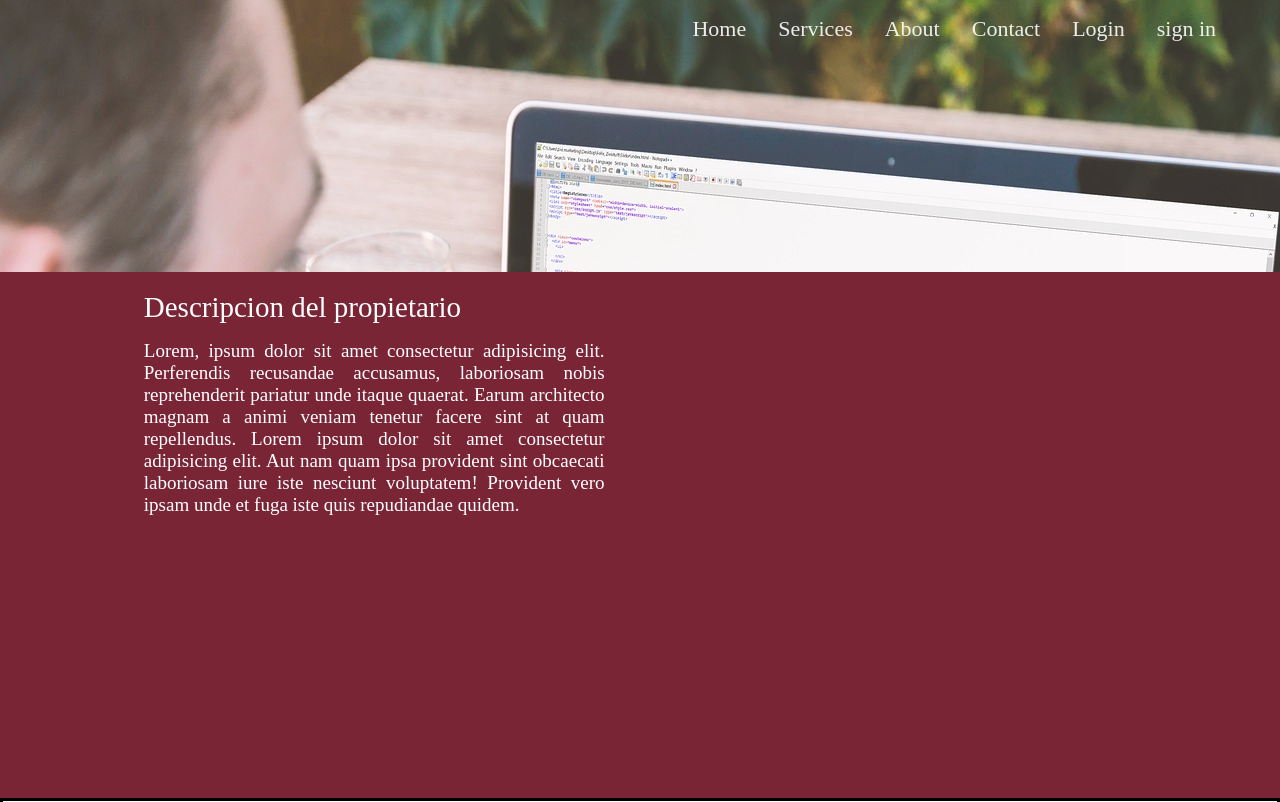
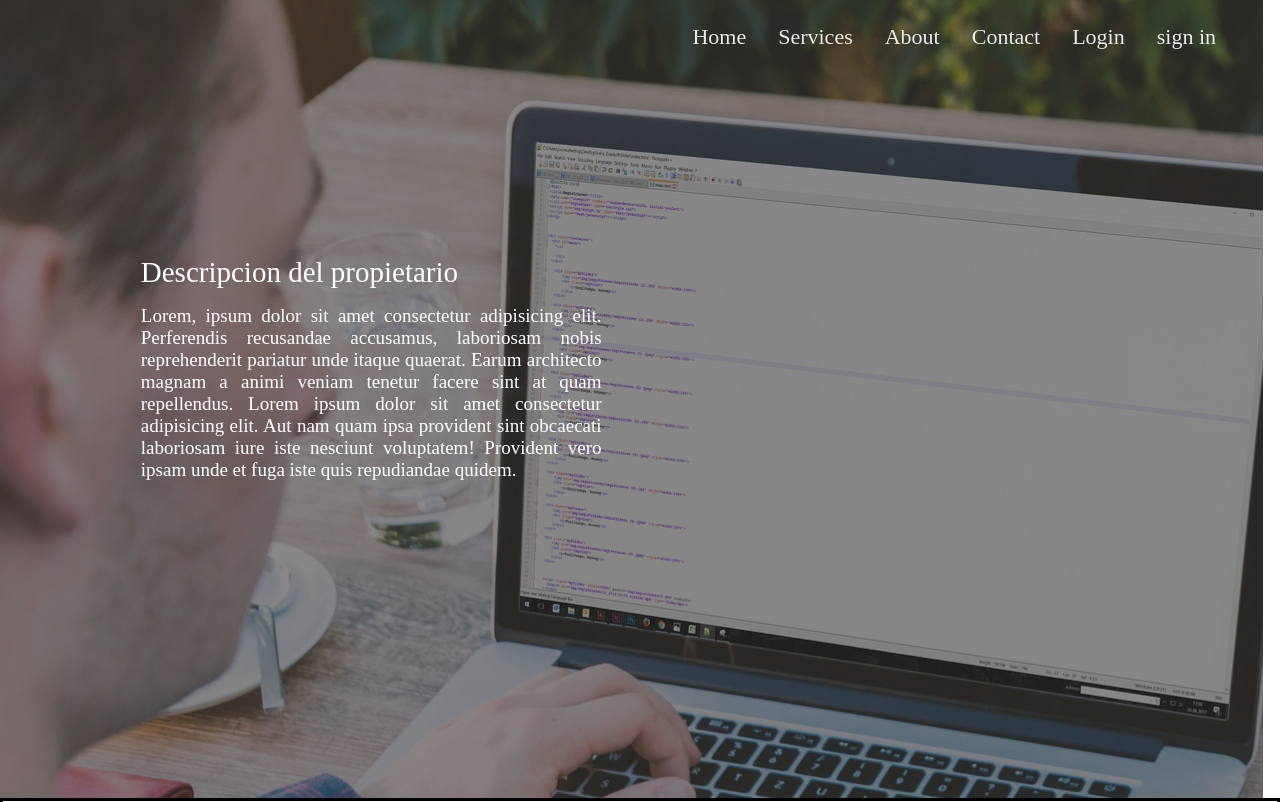
Before and after one commit to Maur025/Proyecto1, a plain HTML site: page index.html in a window 1280 px wide. Shown: the top 802 px of the page. Drawn offline with Linux system fonts and the light colour scheme.

Commit message:
Cambio del div header, de una seccion a formar parte de la imagen, para oscurer la imagen de fondo

```diff
--- a/index.html
+++ b/index.html
@@ -10,10 +10,11 @@
 
 </head>
 <body>
-    <div id="header">
 
-        <!--<img src="" alt="fondo" width="99.9%" height="720px"/>-->
+    <div id=container>
+        <div id="header">
 
+        </div>
         <div id="navar">
             <ul>
                 <li>Home</li>
@@ -24,9 +25,7 @@
                 <li>sign in</li>
             </ul>
         </div>
-    </div>
 
-    <div id=container>
         <div id="descr">
             <label>Descripcion del propietario</label>
             <p>Lorem, ipsum dolor sit amet consectetur adipisicing elit. Perferendis recusandae accusamus, laboriosam nobis reprehenderit pariatur unde itaque quaerat. Earum architecto magnam a animi veniam tenetur facere sint at quam repellendus. Lorem ipsum dolor sit amet consectetur adipisicing elit. Aut nam quam ipsa provident sint obcaecati laboriosam iure iste nesciunt voluptatem! Provident vero ipsam unde et fuga iste quis repudiandae quidem.</p>
@@ -45,7 +44,13 @@
     </div>
 
     <div id="footer">
-        f
+        Development for Mauro
+        <br>
+        Contact : +591 69775083
+        <br>
+        Bolivia
+        <br>
+        Copyright 2020
     </div>
 
 </body>
--- a/src/styles.css
+++ b/src/styles.css
@@ -9,22 +9,22 @@ body{
 }
 
 #header{
-    width: 99,9vw;
-    height: 34vh;
-    position: relative;
-    /*background-color: #6B0E21;*/
-    background-image: url('imagen/webdesigner-2443766_1920.jpg');
-    background-color: none;
-    opacity: 0.9;
-    z-index: 8;
+    width: 98.7vw;
+    height: 99.8vh;
+    padding: 0;
+    margin: 0;
+    position: absolute;
+    background-color: #000000;
+    opacity: 0.5;
 }
 
 #navar{
     width: 98vw;
     height: 10vh;
-    position: absolute;
+    padding: 0;
+    margin: 0;
+    z-index: 15;
     /*background-color: #6B0E21;*/
-    z-index: 10;
     opacity: 0.9;
     color: #ffffff;
 }
@@ -37,7 +37,7 @@ body{
 }
 #navar ul li{
     margin-left: 2.5vw;
-    margin-top: 2vh;
+    margin-top: 3vh;
     font-size: 22px;
 }
 #footer{
@@ -48,15 +48,15 @@ body{
 }
 
 #container{
-    width: 99,9vw;
-    height: 65vh;
+    width: 98.7vw;
+    height: 99.8vh;
+    position: relative;
     margin: 0;
     padding: 0;
-    background-color: #6B0E21;
+    background-image: url('imagen/webdesigner-2443766_1920.jpg');
+    background-color: none;
     opacity: 0.9;
-    border-style: solid;
-    border-color: #6B0E21;
-    z-index: 10;
+    z-index: 8;
 }
 
 #container2{
@@ -72,8 +72,10 @@ body{
 #descr{
     width: 38vw;
     height: 40vh;
-    margin-top: 2vh;
+    margin-top: 22vh;
     margin-left: 10vw;
+    z-index: 15;
+    position: relative;
     color: #ffffff;
 }
 #descr label{
```
